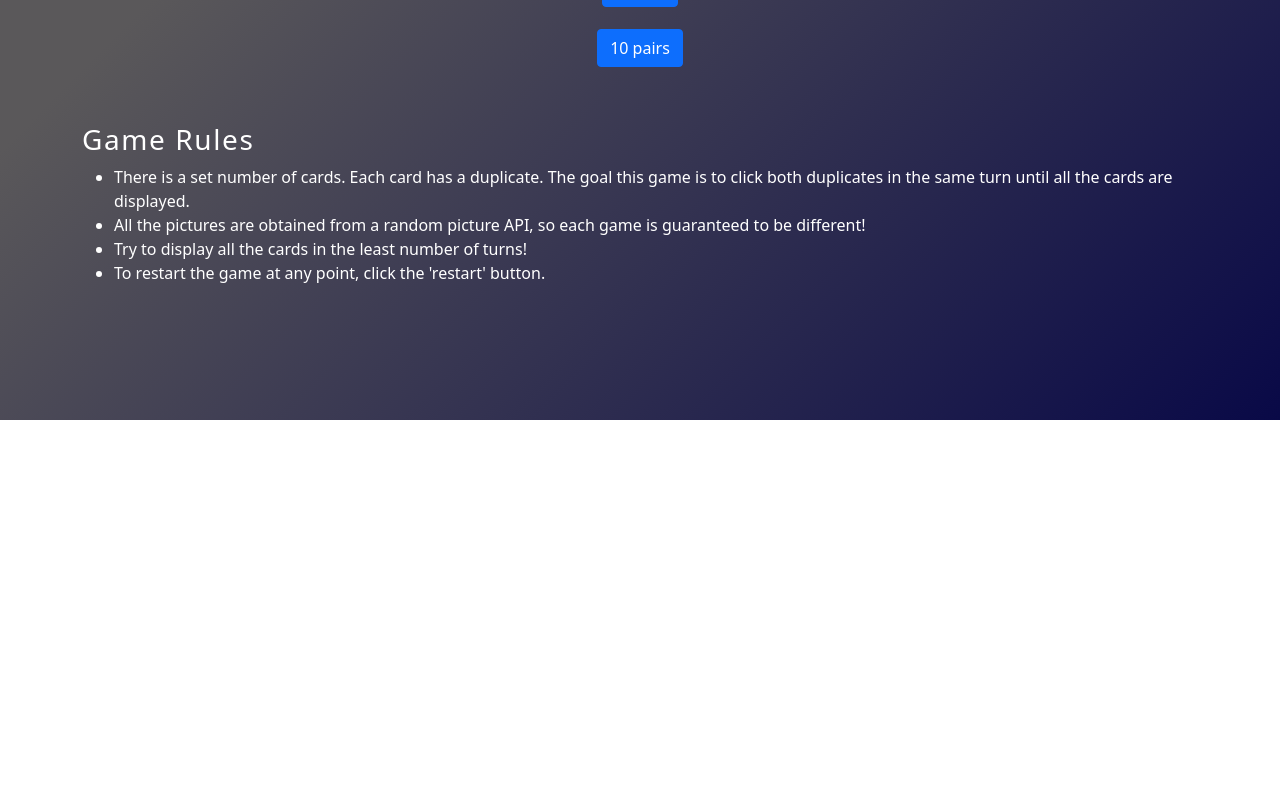
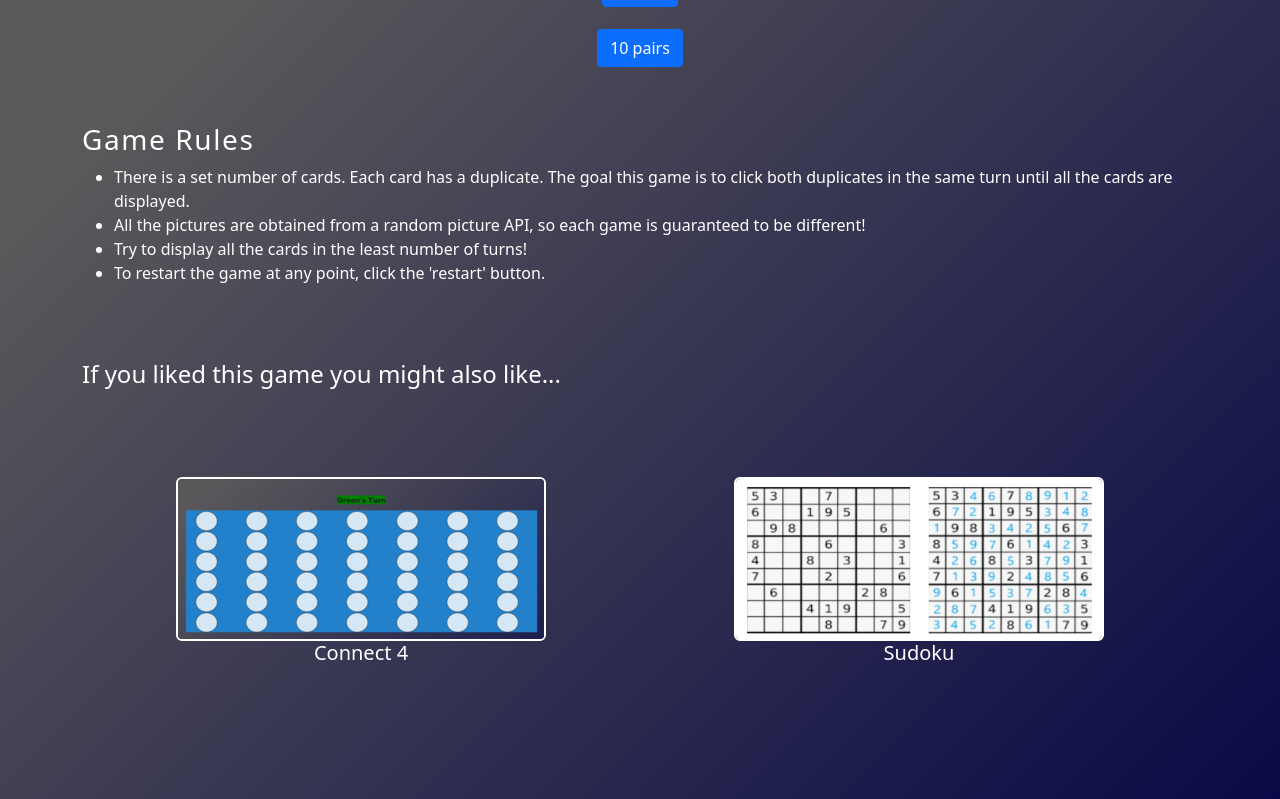
Before and after one commit to JuanmaRuizF/classic-fun-games, a React (Create React App) app: page /memory_game in a window 1280 px wide. Shown: the part 393-1192 px from the top of the page. Before the commit the page ends 813 px from the top, so only its background shows below. Built offline with nearby package versions, Linux system fonts and the light colour scheme; a web font is replaced by a local one.

Commit message:
footer addition to game pages

```diff
--- a/src/Components/Games/connect_four/connect_four.js
+++ b/src/Components/Games/connect_four/connect_four.js
@@ -9,6 +9,7 @@ import Sidebar from "../../Navbar_components/Sidebar";
 import Submenu from "../../Navbar_components/Submenu";
 import { useGlobalContext } from "../../../context";
 import data from "./translation_data";
+import Footer from "../../Footer_component/Footer";
 
 const Connect_four = () => {
   let elements = useRef(create_grid_elements()); // para que no se ejecute siempre esto al renderizar de nuevo la pantalla
@@ -195,6 +196,11 @@ const Connect_four = () => {
               </ul>
             )}
           </div>
+          {language === "English" ? (
+            <Footer name={"Connect 4"}></Footer>
+          ) : (
+            <Footer name={"Conecta 4"}></Footer>
+          )}
         </div>
       </div>
     </>
--- a/src/Components/Games/memory_game/memory_game.js
+++ b/src/Components/Games/memory_game/memory_game.js
@@ -8,7 +8,7 @@ import { useState, useEffect } from "react";
 import { Button } from "react-bootstrap";
 import GameImplementation from "./game_implementation";
 import data from "./translation_data";
-
+import Footer from "../../Footer_component/Footer";
 const Memory_game = () => {
   const { closeSubmenu, language, updateLanguage } = useGlobalContext();
 
@@ -133,6 +133,11 @@ const Memory_game = () => {
               </li>
             </ul>
           </div>
+          {language === "English" ? (
+            <Footer name={"Memory Game"}></Footer>
+          ) : (
+            <Footer name={"Juego de Memoria"}></Footer>
+          )}
         </div>
       </div>
     </>
--- a/src/Components/Games/sudoku/sudoku.js
+++ b/src/Components/Games/sudoku/sudoku.js
@@ -7,7 +7,7 @@ import "../../../Styles/sudoku.css";
 import { useState, useEffect } from "react";
 import data from "./translation_data";
 import { Button } from "react-bootstrap";
-
+import Footer from "../../Footer_component/Footer";
 import GameImplementation from "./game_implementation";
 
 const Sudoku = () => {
@@ -101,6 +101,7 @@ const Sudoku = () => {
               </ul>
             )}
           </div>
+          <Footer name={"Sudoku"}></Footer>
         </div>
       </div>
     </>
@@ -108,13 +109,3 @@ const Sudoku = () => {
 };
 
 export default Sudoku;
-
-// board = [].concat(...response["board"]);
-// for (let i = 0; i < board.length; i++) {
-//   //[elemento, es valor inicial?]
-//   if (board[i] > 0) {
-//     board[i] = [board[i], true];
-//   } else {
-//     board[i] = [board[i], false];
-//   }
-// }
```
